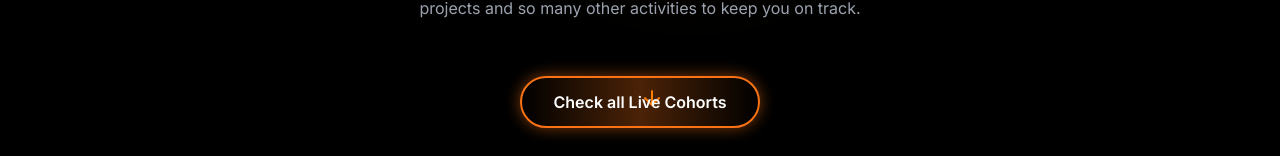
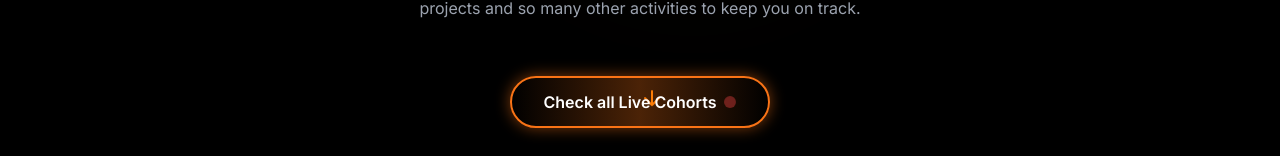
Before and after one commit to KeyurShelke/ChaiCodeLanding-page, a Next.js app: page / in a window 1280 px wide. Shown: the part 644-800 px from the top of the page. Built offline with nearby package versions, Linux system fonts and the light colour scheme.

Commit message:
live cohort button updated

```diff
--- a/components/hero.tsx
+++ b/components/hero.tsx
@@ -1,19 +1,20 @@
-"use client"
+"use client";
 
-import { useEffect, useRef } from "react"
-import { motion, useAnimation } from "framer-motion"
+import { useEffect, useRef } from "react";
+import { motion, useAnimation } from "framer-motion";
+import Link from "next/link";
 
 export default function Hero() {
-  const controls = useAnimation()
-  const ref = useRef<HTMLDivElement>(null)
+  const controls = useAnimation();
+  const ref = useRef<HTMLDivElement>(null);
 
   useEffect(() => {
     controls.start({
       opacity: 1,
       y: 0,
       transition: { duration: 0.8, ease: "easeOut" },
-    })
-  }, [controls])
+    });
+  }, [controls]);
 
   return (
     <section className="relative min-h-screen flex flex-col items-center justify-center pt-16 overflow-hidden">
@@ -40,27 +41,49 @@ export default function Hero() {
 
       {/* Trusted by badge */}
       <div className="button-glow inline-block px-6 py-3 mb-16 z-10">
-        <span className="text-white text-sm font-medium">Trusted by 1.5M Code Learners</span>
+        <span className="text-white text-sm font-medium">
+          Trusted by 1.5M Code Learners
+        </span>
       </div>
 
       {/* Main heading */}
-      <motion.div className="text-center max-w-4xl mx-auto z-10" initial={{ opacity: 0, y: 20 }} animate={controls}>
+      <motion.div
+        className="text-center max-w-4xl mx-auto z-10"
+        initial={{ opacity: 0, y: 20 }}
+        animate={controls}
+      >
         <h1 className="text-[5rem] font-bold leading-tight mb-6">
           <span className="text-gray-200">Consistency and</span>
           <br />
           <span className="text-primary">Community</span>
         </h1>
 
-        <p className="text-xl text-gray-300 mb-8">An unmatched Learning Experience for coding courses.</p>
+        <p className="text-xl text-gray-300 mb-8">
+          An unmatched Learning Experience for coding courses.
+        </p>
 
         <p className="text-gray-400 mb-10 max-w-2xl mx-auto">
-          Content is every where, we provide a learning experience that is unmatched. Bounties, peer learning, peer code
-          reviews, Virtual hostel, Alumni Network, Doubt sessions, Group projects and so many other activities to keep
-          you on track.
+          Content is every where, we provide a learning experience that is
+          unmatched. Bounties, peer learning, peer code reviews, Virtual hostel,
+          Alumni Network, Doubt sessions, Group projects and so many other
+          activities to keep you on track.
         </p>
 
-        <motion.div className="relative inline-block mt-4" whileHover={{ scale: 1.05 }} whileTap={{ scale: 0.95 }}>
-          <button className="button-glow relative">Check all Live Cohorts</button>
+        <motion.div
+          className="relative inline-block mt-4"
+          whileHover={{ scale: 1.05 }}
+          whileTap={{ scale: 0.95 }}
+        >
+          <Link
+            href="https://courses.chaicode.com/learn/view-all?show=batch&type=17"
+            target="_blank"
+            rel="noopener noreferrer"
+          >
+            <button className="button-glow relative flex items-center">
+              Check all Live Cohorts
+              <span className="ml-2 h-3 w-3 rounded-full bg-red-500 pulse-ring"></span>
+            </button>
+          </Link>
         </motion.div>
       </motion.div>
 
@@ -84,5 +107,5 @@ export default function Hero() {
         </svg>
       </div>
     </section>
-  )
+  );
 }
```
